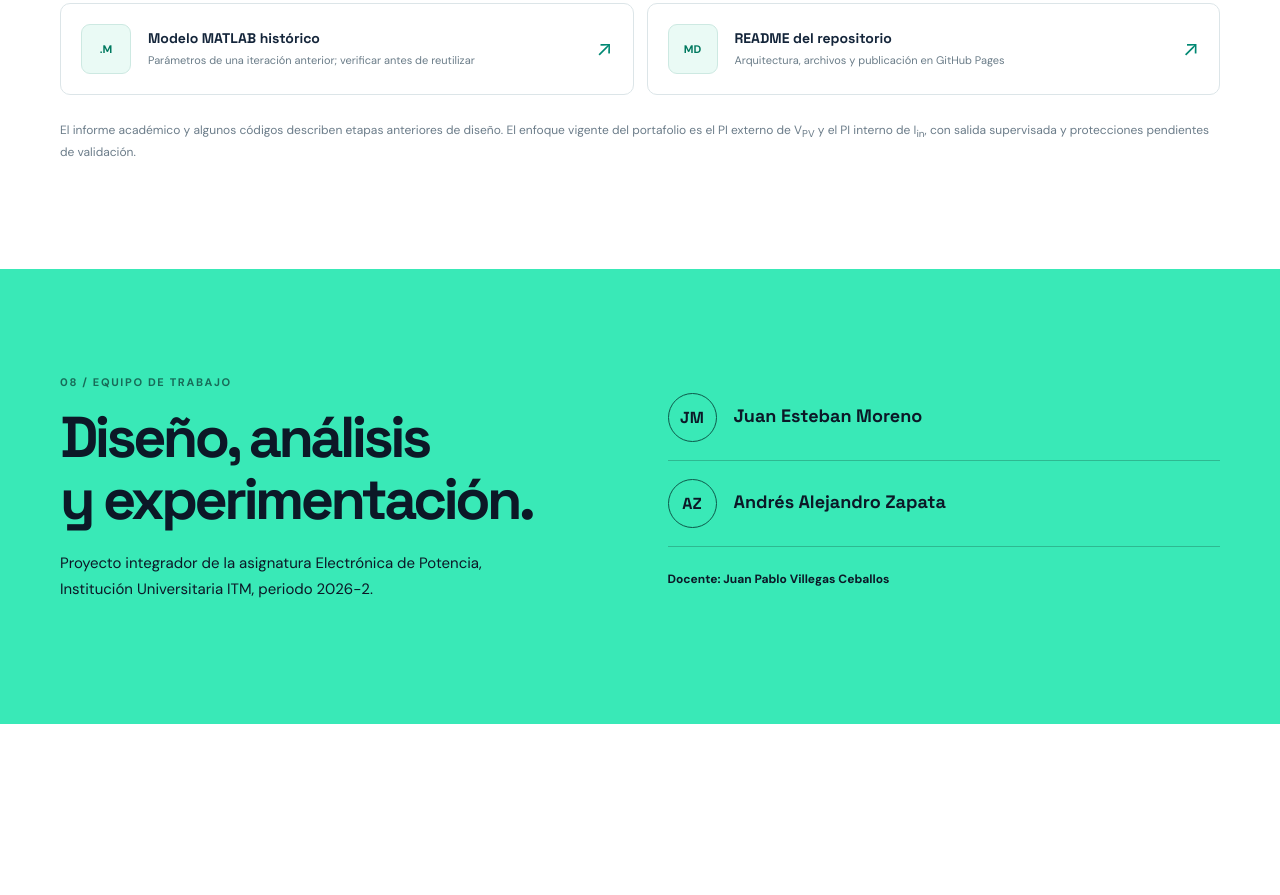
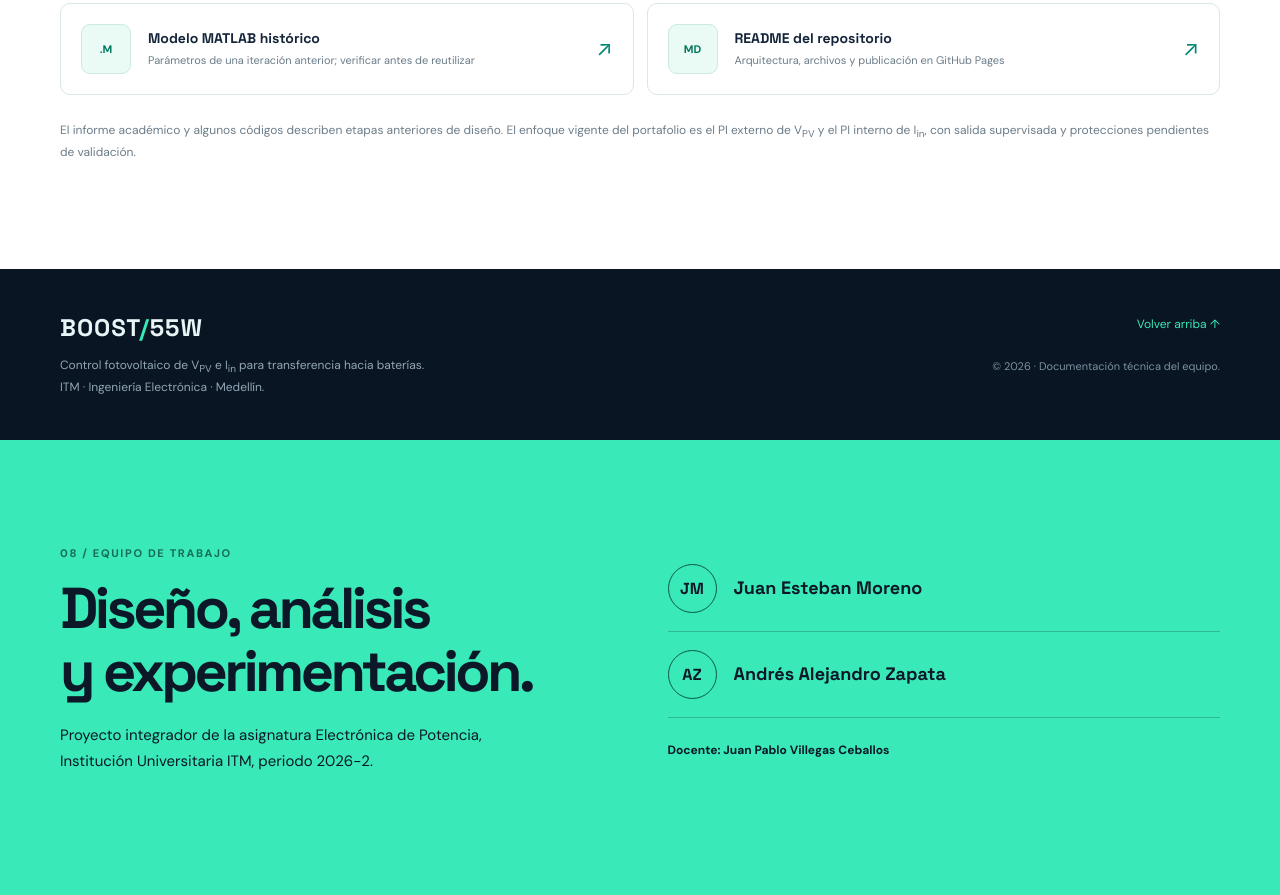
Before and after one commit to juanes20/boost-solar-55w, a plain HTML site: page index.html in a window 1280 px wide. Shown: the part 8037-8932 px from the top of the page. Before the commit the page ends 8761 px from the top, so only its background shows below. Drawn offline with Linux system fonts and the light colour scheme.

Commit message:
Update index.html

```diff
--- a/index.html
+++ b/index.html
@@ -161,6 +161,8 @@ TCCR1B = _BV(WGM13) | _BV(WGM12) | _BV(CS10);
  </div>
  <div class="doc-note">El informe académico y algunos códigos describen etapas anteriores de diseño. El enfoque vigente del portafolio es el PI externo de V<sub>PV</sub> y el PI interno de I<sub>in</sub>, con salida supervisada y protecciones pendientes de validación.</div>
 </div></section>
-<section class="section section-team"><div class="container team-block"><div><span class="kicker">08 / EQUIPO DE TRABAJO</span><h2>Diseño, análisis<br>y experimentación.</h2><p>Proyecto integrador de la asignatura Electrónica de Potencia, Institución Universitaria ITM, periodo 2026-2.</p></div><div class="team-members"><div><span class="member-initial">JM</span><div><h3>Juan Esteban Moreno</h3></div></div><div><span class="member-initial">AZ</span><div><h3>Andrés Alejandro Zapata</h3></div></div><div class="teacher">Docente: Juan Pablo Villegas Ceballos</div></div></div></section>
+</main>
+<footer class="site-footer"><div class="container footer-content"><div><div class="footer-brand">BOOST<span>/</span>55W</div><p>Control fotovoltaico de V<sub>PV</sub> e I<sub>in</sub> para transferencia hacia baterías.<br>ITM · Ingeniería Electrónica · Medellín.</p></div><div><a href="#inicio">Volver arriba ↑</a><small>© <span id="year">2026</span> · Documentación técnica del equipo.</small></div></div></footer>
+  <section class="section section-team"><div class="container team-block"><div><span class="kicker">08 / EQUIPO DE TRABAJO</span><h2>Diseño, análisis<br>y experimentación.</h2><p>Proyecto integrador de la asignatura Electrónica de Potencia, Institución Universitaria ITM, periodo 2026-2.</p></div><div class="team-members"><div><span class="member-initial">JM</span><div><h3>Juan Esteban Moreno</h3></div></div><div><span class="member-initial">AZ</span><div><h3>Andrés Alejandro Zapata</h3></div></div><div class="teacher">Docente: Juan Pablo Villegas Ceballos</div></div></div></section>
 <dialog class="lightbox" aria-label="Imagen ampliada"><button type="button" class="lightbox-close" aria-label="Cerrar imagen ampliada">×</button><figure><img src="" alt=""><figcaption></figcaption></figure></dialog>
 </body></html>
```
